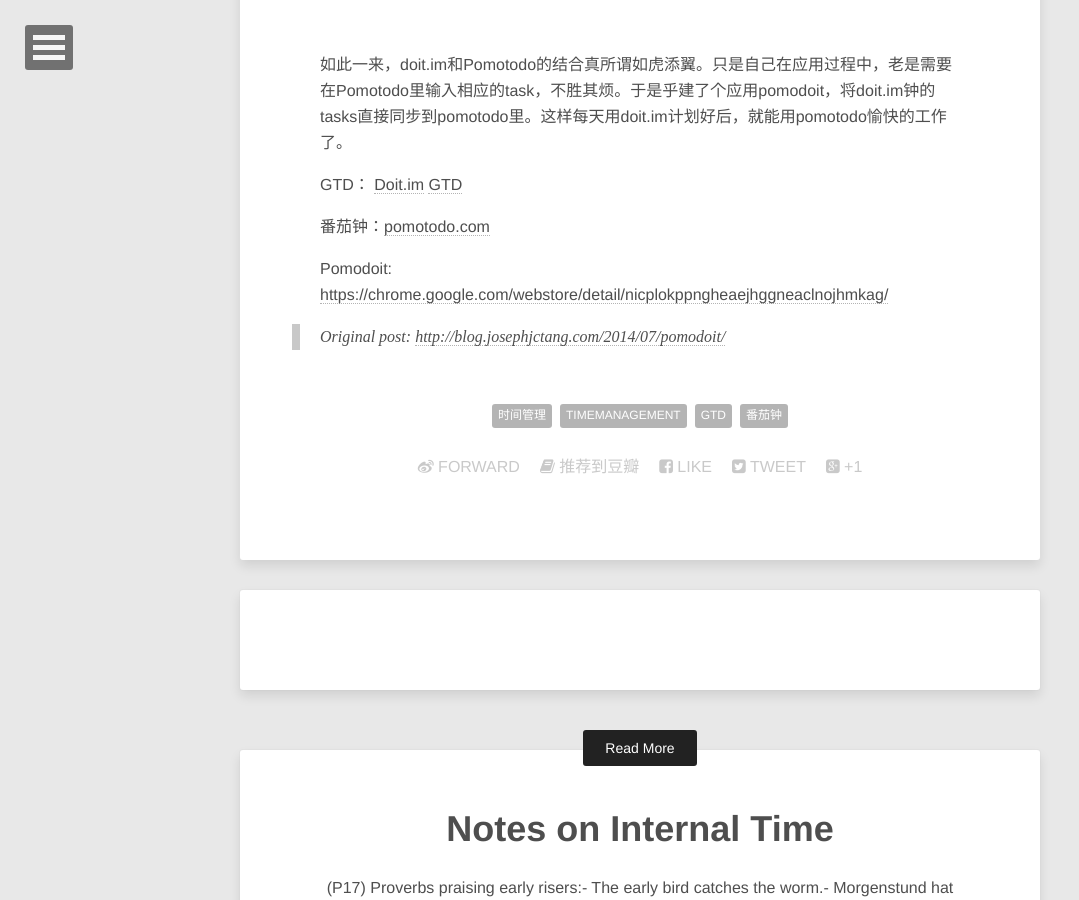
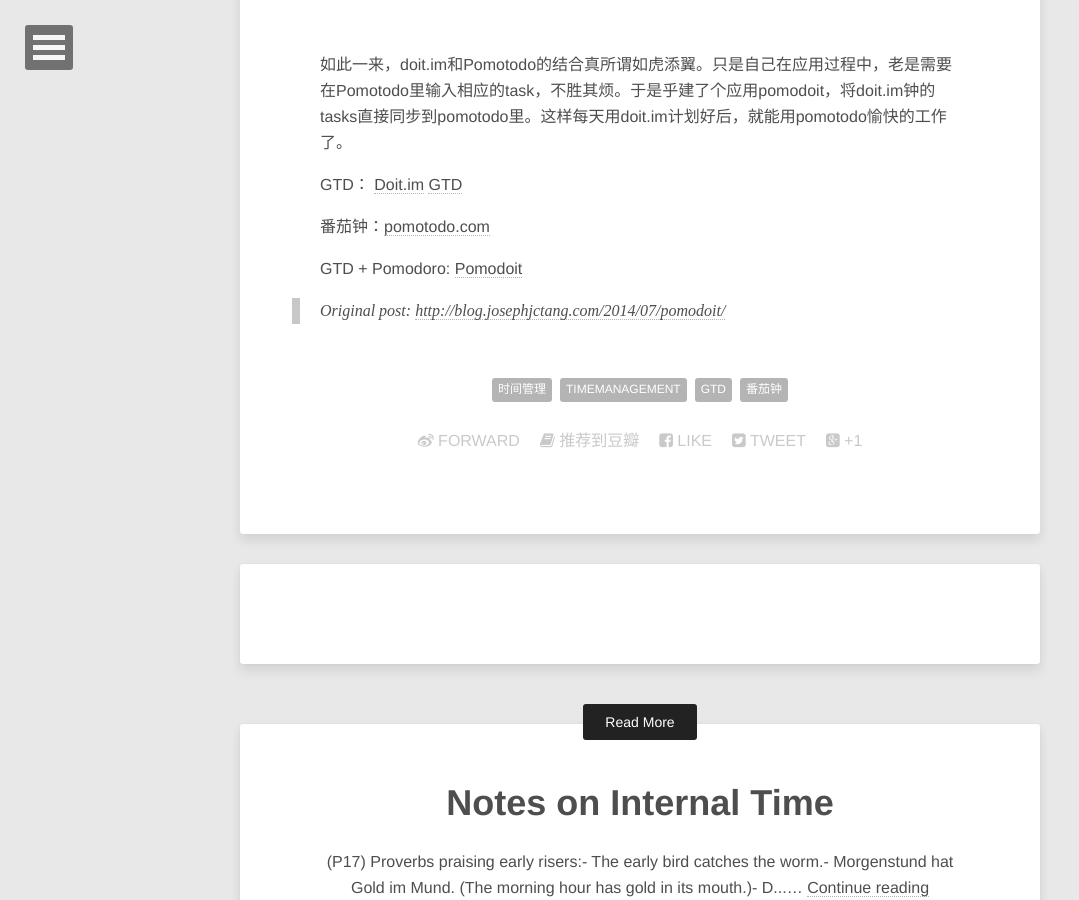
Before and after one commit to jinntrance/blog, a Jekyll site: the page built from CHINESE/_posts/2014-07-30-pomodoit.md, in a window 1280 px wide and 900 px high, scrolled down 1202 px. Shown: the whole window, without its empty margins (0-1079 px from the left). Built offline with Jekyll 4.4.1, drawn with Linux system fonts in a browser that asks for light colours; comment, search, counter and statistics services are not loaded.

Commit message:
update url in a post

```diff
--- a/CHINESE/_posts/2014-07-30-pomodoit.md
+++ b/CHINESE/_posts/2014-07-30-pomodoit.md
@@ -6,7 +6,7 @@
 
 ---
 
-用了几年[GTD][]了。GTD做长远规划时，倒是很顺手。任务也可以规划得有条不紊。但我用GTD近年来最大的一个弊病就是：当天任务执行效率很低。究其原因，是有几个问题没有解决好：一者是每天计划任务过大，overwhelming怎么办？二者，是否有一种工具可以帮助我有效的执行每天的任务？
+用了几年[GTD]了。GTD做长远规划时，倒是很顺手。任务也可以规划得有条不紊。但我用GTD近年来最大的一个弊病就是：当天任务执行效率很低。究其原因，是有几个问题没有解决好：一者是每天计划任务过大，overwhelming怎么办？二者，是否有一种工具可以帮助我有效的执行每天的任务？
 
 之前用纸质版GTD时，每个任务都会预估时间，每天计划量力而行，也就不会出现现在这个问题。但从前几年开始用doit.im这个问题就萦绕纠缠。直到doit.im增加任务时间预估这个功能。第二个问题，也是我后来发现“[番茄钟][Link 1]”后找到的答案。而且每天记录完成的番茄钟，也会小有成就感的。
 
@@ -21,19 +21,19 @@
 
 如此一来，doit.im和Pomotodo的结合真所谓如虎添翼。只是自己在应用过程中，老是需要在Pomotodo里输入相应的task，不胜其烦。于是乎建了个应用pomodoit，将doit.im钟的tasks直接同步到pomotodo里。这样每天用doit.im计划好后，就能用pomotodo愉快的工作了。
 
-GTD： [Doit.im][] [GTD][]
+GTD： [Doit.im][] [GTD]
 
-番茄钟：[pomotodo.com][]
+番茄钟：[pomotodo.com]
 
-Pomodoit: [https://chrome.google.com/webstore/detail/nicplokppngheaejhggneaclnojhmkag/][https_chrome.google.com_webstore_detail_nicplokppngheaejhggneaclnojhmkag]
+GTD + Pomodoro: [Pomodoit]
 
 
 
-[GTD]: http://crazyadam.diandian.com/post/2012-01-11/16260198
+[GTD]: {{ site.url }}{% post_url 2012-01-11-GTD-Grab-The-Destiny %}
 [Link 1]: http://book.douban.com/subject/4198078/
 [2014-07-30-gtd_.md.1.png]: {{site.url}}/assets/posts/images/2014-07-30-gtd+番茄钟.md.1.png
 [Link 2]: https://pomotodo.com/app/
 [2014-07-30-gtd_.md.2.png]: {{site.url}}/assets/posts/images/2014-07-30-gtd+番茄钟.md.2.png
 [Doit.im]: http://doitim.com/
 [pomotodo.com]: https://pomotodo.com/
-[https_chrome.google.com_webstore_detail_nicplokppngheaejhggneaclnojhmkag]: https://chrome.google.com/webstore/detail/nicplokppngheaejhggneaclnojhmkag/
+[Pomodoit]: http://josephjctang.com/pomodoit/
```
